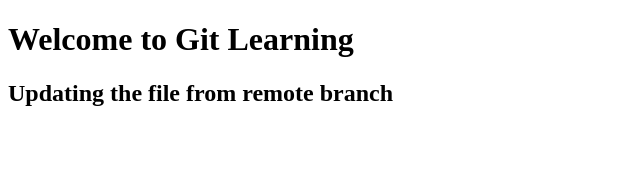
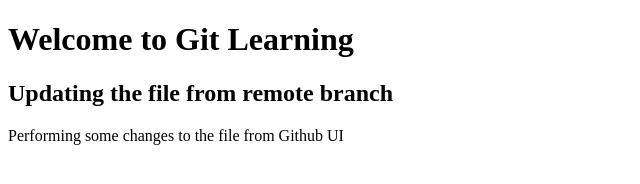
Before and after one commit to makrand-notes/git_learning, a plain HTML site: page index.html in a window 1280 px wide. Shown: the whole page, without its empty margins (0-640 px from the left). Drawn offline with Linux system fonts and the light colour scheme.

Commit message:
Update index.html

```diff
--- a/index.html
+++ b/index.html
@@ -8,5 +8,6 @@
     <body>
         <h1>Welcome to Git Learning</h1>
         <h2>Updating the file from remote branch</h2>
+        <p>Performing some changes to the file from Github UI</p>
     </body>
 </html>
```
